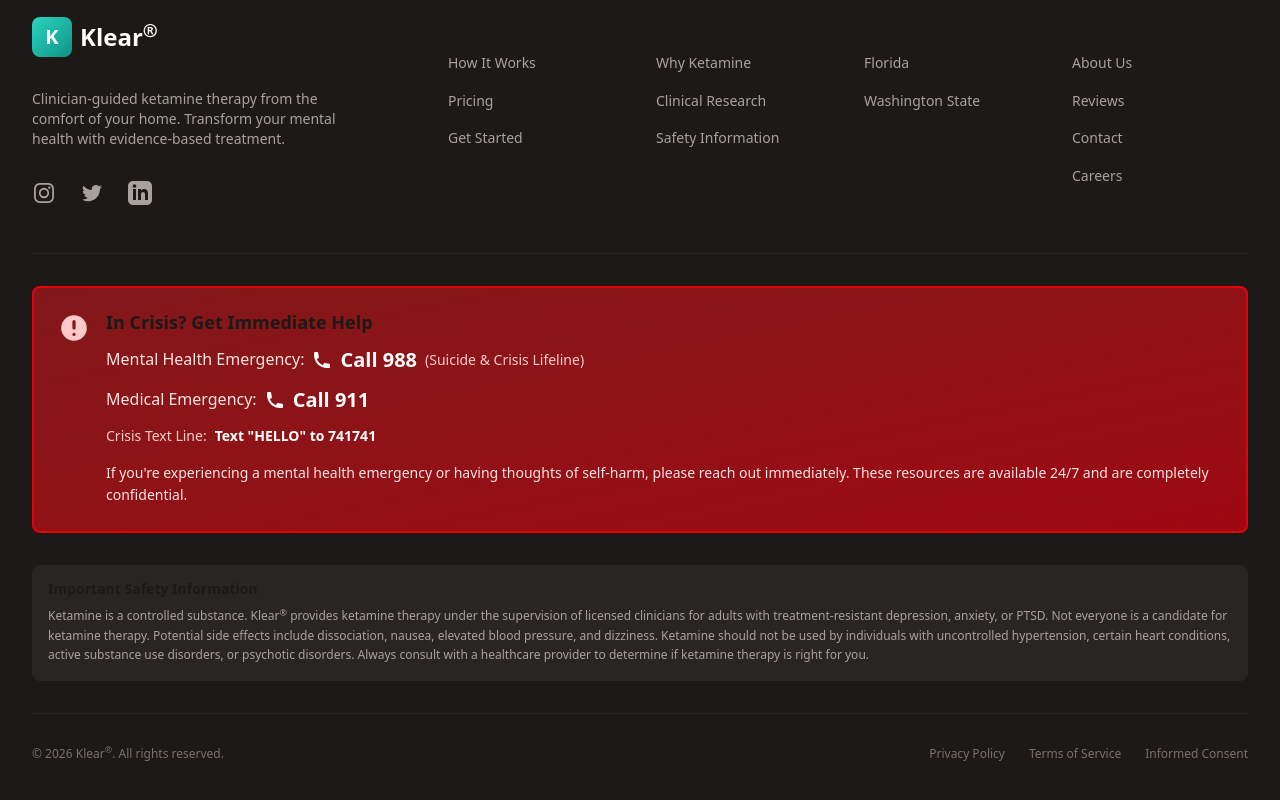
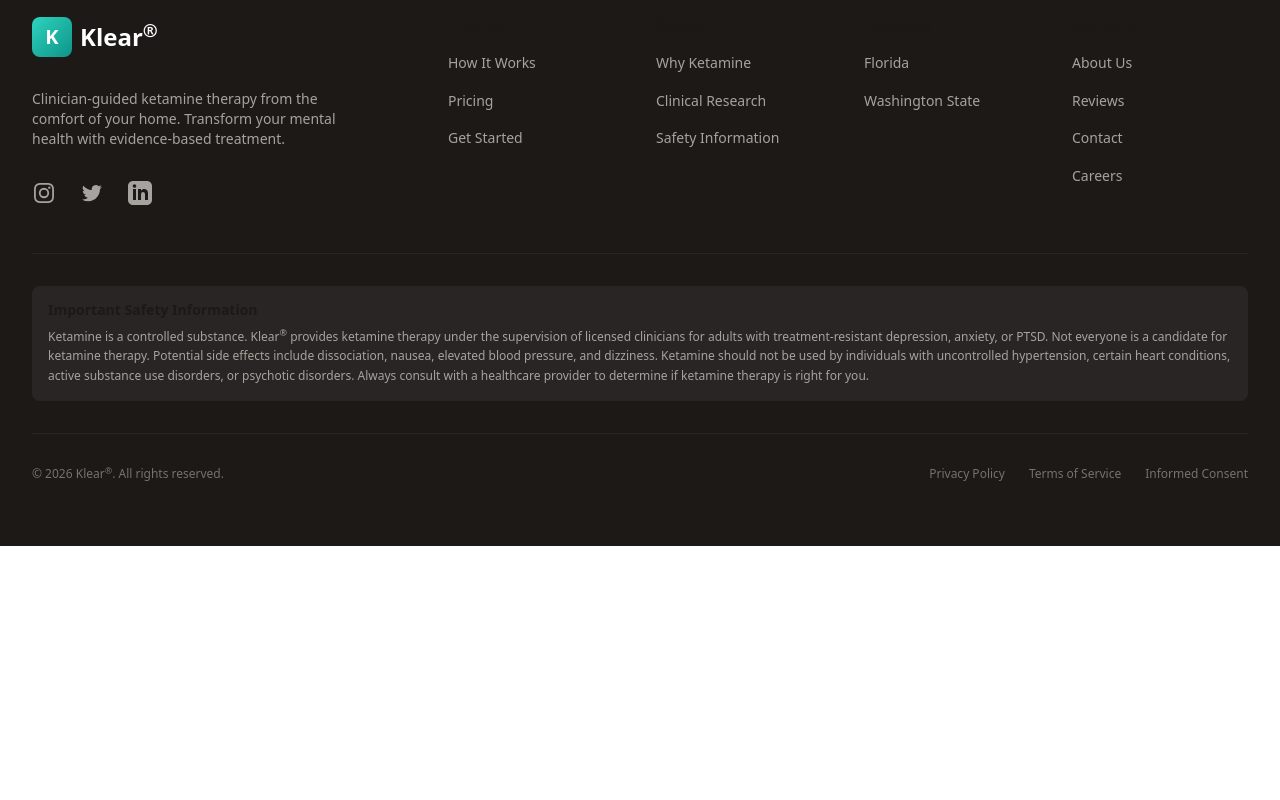
Before and after one commit to the-practice/klear, a Next.js app: page / in a window 1280 px wide. Shown: the part 5867-6667 px from the top of the page. After the commit the page ends 6413 px from the top, so only its background shows below. Built offline with nearby package versions, Linux system fonts and the light colour scheme.

Commit message:
refactor: remove crisis resources section from footer

```diff
--- a/src/components/layout/Footer.tsx
+++ b/src/components/layout/Footer.tsx
@@ -132,58 +132,8 @@
           </div>
         </div>
 
-        {/* Crisis Resources */}
+        {/* Safety Information */}
         <div className="mt-12 border-t border-[var(--klear-neutral-800)] pt-8">
-          <div className="rounded-lg bg-gradient-to-br from-red-900 to-red-800 p-6 border-2 border-red-600">
-            <div className="flex items-start gap-4">
-              <div className="flex-shrink-0">
-                <svg className="w-8 h-8 text-red-200" fill="currentColor" viewBox="0 0 20 20">
-                  <path fillRule="evenodd" d="M18 10a8 8 0 11-16 0 8 8 0 0116 0zm-7 4a1 1 0 11-2 0 1 1 0 012 0zm-1-9a1 1 0 00-1 1v4a1 1 0 102 0V6a1 1 0 00-1-1z" clipRule="evenodd" />
-                </svg>
-              </div>
-              <div className="flex-1">
-                <h4 className="text-lg font-bold text-white mb-3">In Crisis? Get Immediate Help</h4>
-                <div className="space-y-3">
-                  <div className="flex flex-col sm:flex-row sm:items-center gap-2">
-                    <span className="text-red-100 font-medium">Mental Health Emergency:</span>
-                    <a
-                      href="tel:988"
-                      className="inline-flex items-center gap-2 text-xl font-bold text-white hover:text-red-100 transition-colors"
-                    >
-                      <svg className="w-5 h-5" fill="currentColor" viewBox="0 0 20 20">
-                        <path d="M2 3a1 1 0 011-1h2.153a1 1 0 01.986.836l.74 4.435a1 1 0 01-.54 1.06l-1.548.773a11.037 11.037 0 006.105 6.105l.774-1.548a1 1 0 011.059-.54l4.435.74a1 1 0 01.836.986V17a1 1 0 01-1 1h-2C7.82 18 2 12.18 2 5V3z" />
-                      </svg>
-                      Call 988
-                    </a>
-                    <span className="text-sm text-red-200">(Suicide & Crisis Lifeline)</span>
-                  </div>
-                  <div className="flex flex-col sm:flex-row sm:items-center gap-2">
-                    <span className="text-red-100 font-medium">Medical Emergency:</span>
-                    <a
-                      href="tel:911"
-                      className="inline-flex items-center gap-2 text-xl font-bold text-white hover:text-red-100 transition-colors"
-                    >
-                      <svg className="w-5 h-5" fill="currentColor" viewBox="0 0 20 20">
-                        <path d="M2 3a1 1 0 011-1h2.153a1 1 0 01.986.836l.74 4.435a1 1 0 01-.54 1.06l-1.548.773a11.037 11.037 0 006.105 6.105l.774-1.548a1 1 0 011.059-.54l4.435.74a1 1 0 01.836.986V17a1 1 0 01-1 1h-2C7.82 18 2 12.18 2 5V3z" />
-                      </svg>
-                      Call 911
-                    </a>
-                  </div>
-                  <div className="flex items-center gap-2 text-sm text-red-200">
-                    <span>Crisis Text Line:</span>
-                    <span className="font-semibold text-white">Text "HELLO" to 741741</span>
-                  </div>
-                </div>
-                <p className="mt-4 text-sm text-red-100 leading-relaxed">
-                  If you're experiencing a mental health emergency or having thoughts of self-harm, please reach out immediately. These resources are available 24/7 and are completely confidential.
-                </p>
-              </div>
-            </div>
-          </div>
-        </div>
-
-        {/* Safety Information */}
-        <div className="mt-8">
           <div className="rounded-lg bg-[var(--klear-neutral-800)] p-4">
             <h4 className="text-sm font-semibold text-white mb-2">Important Safety Information</h4>
             <p className="text-xs text-[var(--klear-neutral-400)] leading-relaxed">
```
